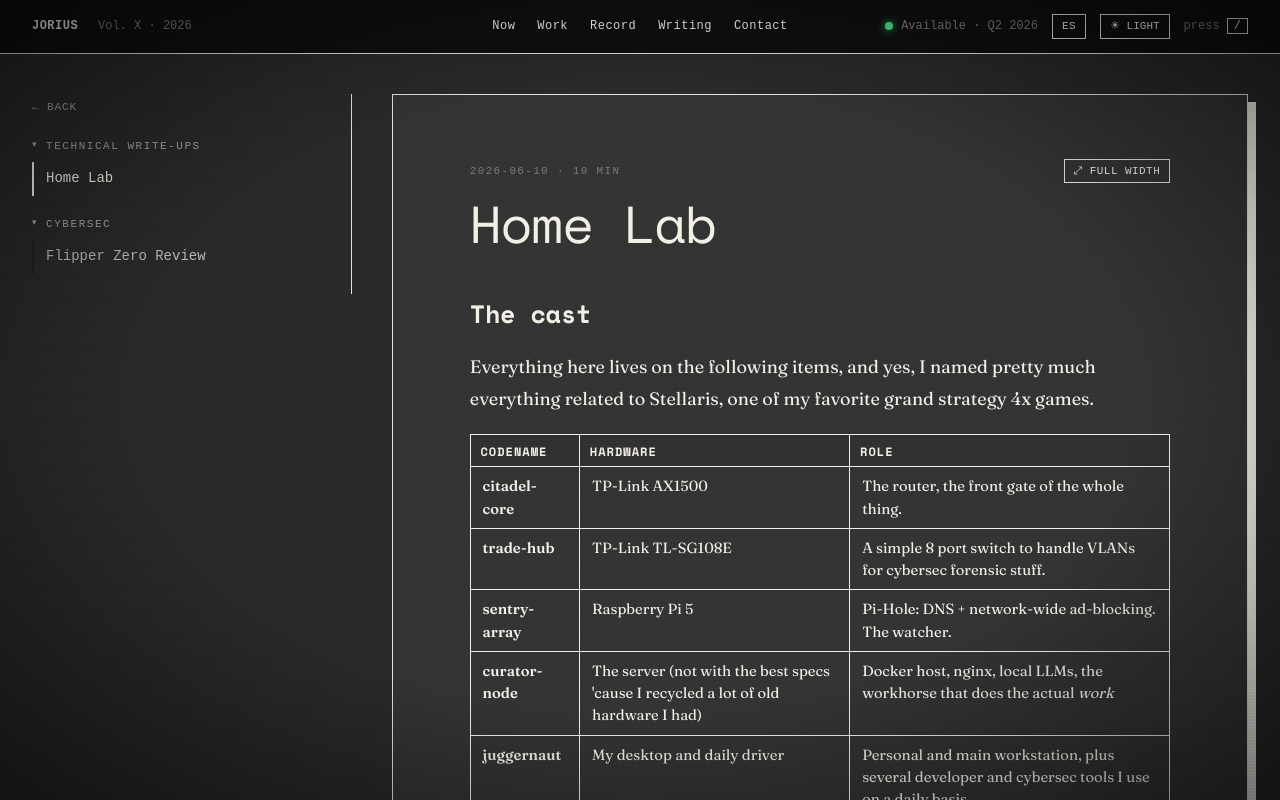
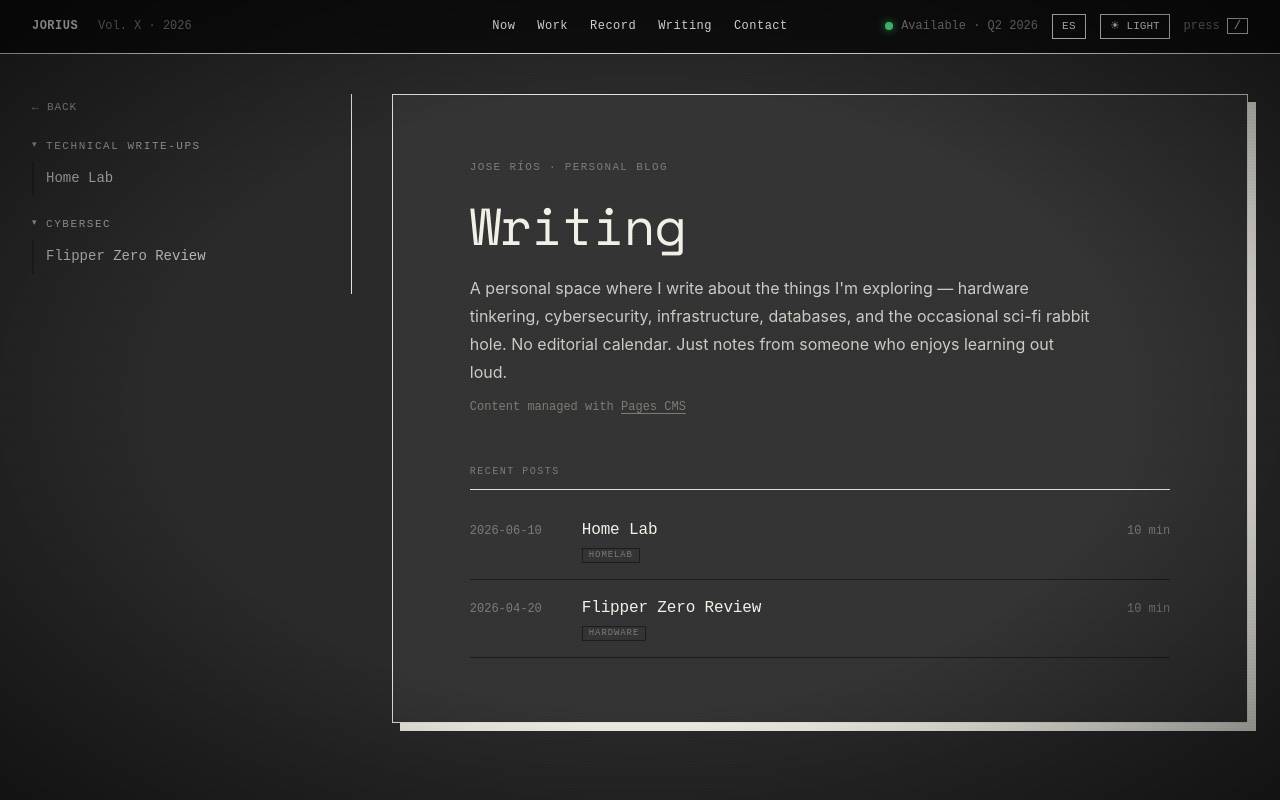
Before and after one commit to jorius/jorius.github.io, a React (Vite) app: page /writing in a window 1280 px wide. Before the commit this address led to /writing/home-lab. Shown: the top 800 px of the page. Built offline with nearby package versions, Linux system fonts and the light colour scheme.

Commit message:
Add blog home landing at /writing, remove auto-redirect to first post

```diff
--- a/src/pages/Writing.tsx
+++ b/src/pages/Writing.tsx
@@ -3,7 +3,7 @@
 // packages
 import { useEffect, useMemo, useState } from 'react';
 import { useTranslation } from 'react-i18next';
-import { Link, useNavigate, useParams } from 'react-router-dom';
+import { Link, useParams } from 'react-router-dom';
 import Markdown from 'react-markdown';
 import remarkGfm from 'remark-gfm';
 
@@ -14,7 +14,7 @@ import { useBTheme } from '../contexts/ThemeContext';
 import { useIsMobile } from '../hooks/useMediaQuery';
 
 // utils
-import { loadCategories, loadPosts, pickLocale } from '../utils/content';
+import { loadCategories, loadPosts, loadTags, pickLocale } from '../utils/content';
 
 // components
 import { BTopBar } from '../components/direction-b/BTopBar';
@@ -28,26 +28,18 @@ const Writing = (): React.ReactElement => {
   const { t } = useBTheme();
   const { t: tr, i18n } = useTranslation();
   const isMobile = useIsMobile();
-  const navigate = useNavigate();
   const { slug } = useParams<{ slug: string }>();
   const lang = i18n.language;
 
   const categories = useMemo(() => loadCategories(), []);
   const posts = useMemo(() => loadPosts(), []);
+  const tags = useMemo(() => loadTags(), []);
 
-  // Active post: the slug from the URL, else the first post (newest first).
+  // Active post: only when there is a slug in the URL. No slug = blog home.
   const active = useMemo(
-    () => posts.find((p) => p.slug === slug) ?? posts[0] ?? null,
+    () => (slug ? posts.find((p) => p.slug === slug) ?? null : null),
     [posts, slug],
   );
-
-  // Keep the URL canonical: if no slug (or unknown slug) and we have posts,
-  // redirect to the active post so links are shareable.
-  useEffect(() => {
-    if (active && active.slug !== slug) {
-      navigate(`/writing/${active.slug}`, { replace: true });
-    }
-  }, [active, slug, navigate]);
 
   const postsByCategory = (catId: string): typeof posts => posts.filter((p) => p.category === catId);
 
@@ -195,7 +187,103 @@ const Writing = (): React.ReactElement => {
             margin: isMobile ? '0' : '0 auto',
           }}
         >
-          {active ? (
+          {!slug ? (
+            /* ── BLOG HOME ── */
+            <>
+              <div style={{ fontSize: 11, color: t.dim, letterSpacing: '0.12em', textTransform: 'uppercase', marginBottom: 24 }}>
+                {tr('directionB.read.blogHomeMeta')}
+              </div>
+              <h1
+                style={{
+                  fontFamily: "'Space Mono', monospace",
+                  fontSize: isMobile ? 28 : 'clamp(32px, 5vw, 52px)',
+                  letterSpacing: '-0.02em',
+                  lineHeight: 1.05,
+                  margin: '14px 0 20px 0',
+                  color: t.ink,
+                }}
+              >
+                {tr('directionB.read.blogHomeTitle')}
+              </h1>
+              <p style={{ fontFamily: 'Inter, sans-serif', fontSize: 16, lineHeight: 1.75, color: t.ink, opacity: 0.8, maxWidth: '62ch', marginBottom: 12 }}>
+                {tr('directionB.read.blogHomeIntro')}
+              </p>
+              <p style={{ fontSize: 12, color: t.dim, marginBottom: 48 }}>
+                {tr('directionB.read.blogHomeCms')}{' '}
+                <a
+                  href="https://pagescms.org"
+                  target="_blank"
+                  rel="noopener noreferrer"
+                  style={{ color: t.dim, textDecoration: 'underline', textUnderlineOffset: '3px' }}
+                >
+                  Pages CMS
+                </a>
+              </p>
+              <div
+                style={{
+                  fontSize: 10,
+                  color: t.dim,
+                  letterSpacing: '0.15em',
+                  textTransform: 'uppercase',
+                  marginBottom: 12,
+                  paddingBottom: 10,
+                  borderBottom: `1px solid ${t.rule}`,
+                }}
+              >
+                {tr('directionB.read.blogHomeRecent')}
+              </div>
+              {posts.map((p) => (
+                <Link
+                  key={p.slug}
+                  to={`/writing/${p.slug}`}
+                  style={{
+                    display: 'grid',
+                    gridTemplateColumns: isMobile ? '1fr' : '100px 1fr 64px',
+                    padding: '16px 0',
+                    borderBottom: `1px solid ${t.soft}`,
+                    gap: isMobile ? 6 : 12,
+                    alignItems: 'baseline',
+                    textDecoration: 'none',
+                    color: t.ink,
+                    transition: 'background 180ms',
+                  }}
+                  onMouseEnter={(e) => { e.currentTarget.style.background = t.sub; }}
+                  onMouseLeave={(e) => { e.currentTarget.style.background = 'transparent'; }}
+                >
+                  <span style={{ color: t.dim, fontSize: 12 }}>{p.date}</span>
+                  <span>
+                    <span style={{ fontSize: 16, letterSpacing: '-0.01em' }}>
+                      {pickLocale(p.title, lang)}
+                    </span>
+                    {p.tags.length > 0 ? (
+                      <div style={{ display: 'flex', gap: 5, flexWrap: 'wrap', marginTop: 6 }}>
+                        {p.tags.map((tid) => {
+                          const tg = tags.find((x) => x.id === tid);
+                          return (
+                            <span
+                              key={tid}
+                              style={{
+                                fontSize: 9,
+                                letterSpacing: '0.1em',
+                                textTransform: 'uppercase',
+                                color: t.dim,
+                                border: `1px solid ${t.soft}`,
+                                padding: '2px 6px',
+                                lineHeight: 1,
+                              }}
+                            >
+                              {tg ? pickLocale(tg.label, lang) : tid}
+                            </span>
+                          );
+                        })}
+                      </div>
+                    ) : null}
+                  </span>
+                  <span style={{ color: t.dim, fontSize: 12, textAlign: isMobile ? 'left' : 'right' }}>{p.len}</span>
+                </Link>
+              ))}
+            </>
+          ) : active ? (
             <>
               <div style={{ display: 'flex', alignItems: 'center', justifyContent: 'space-between', gap: 12 }}>
                 <div style={{ fontSize: 11, color: t.dim, letterSpacing: '0.12em', textTransform: 'uppercase' }}>
```
